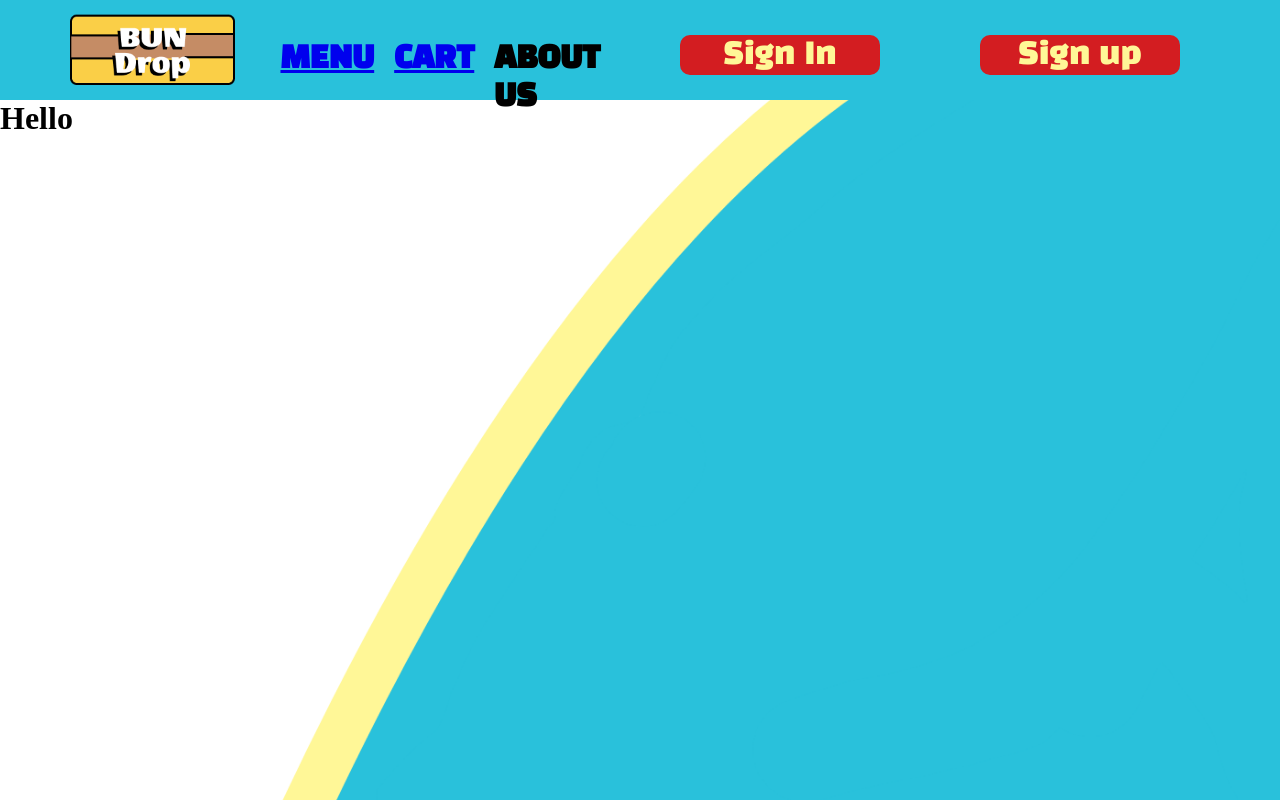
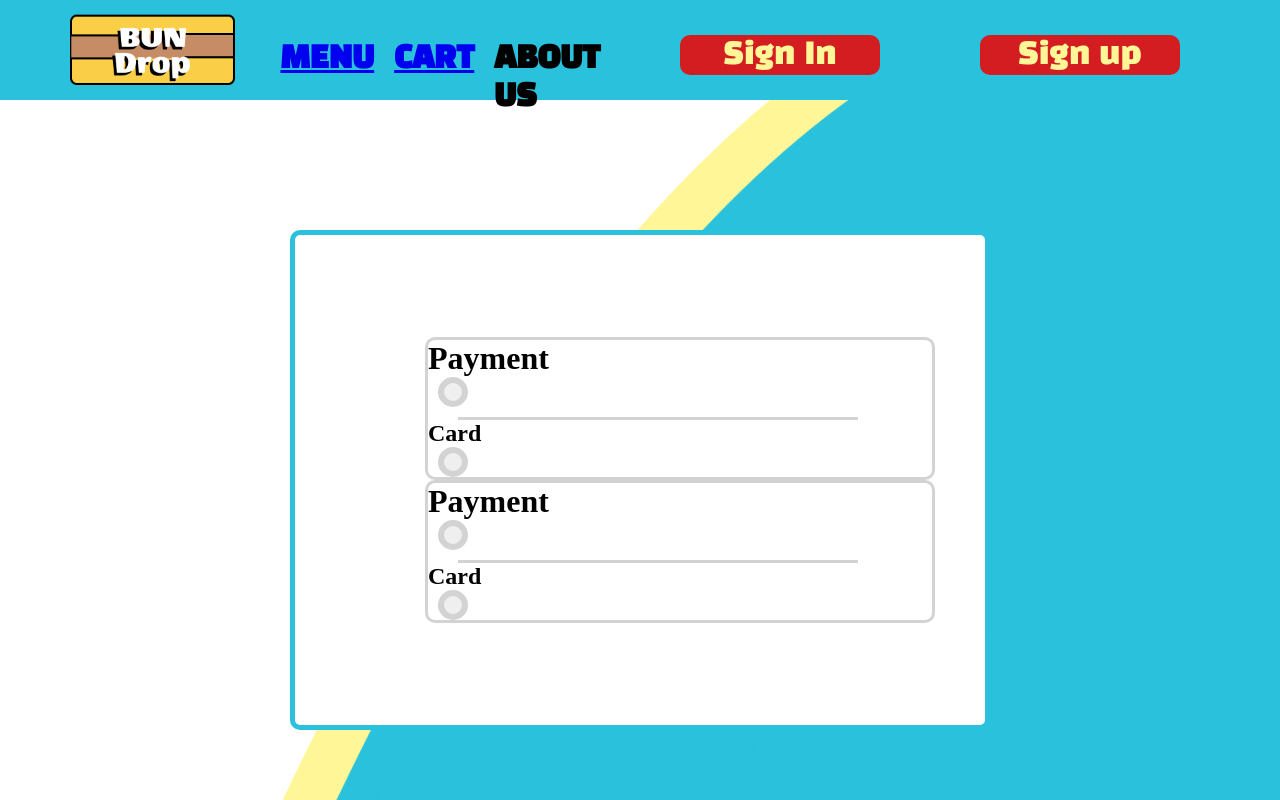
Before and after one commit to NorahBin/bun-drop, a React (Vite) app: page /conformationpage in a window 1280 px wide. Built offline with nearby package versions, Linux system fonts and the light colour scheme.

Commit message:
payment component fixed

```diff
--- a/menu.json
+++ b/menu.json
@@ -64,7 +64,13 @@
       "quantity": 1
     }
   ],
-  "users": [],
+  "users": [
+    {
+      "id": "01f4",
+      "name": "user",
+      "password": "password"
+    }
+  ],
   "mostPopular": [
     {
       "id": 7,
--- a/src/App.css
+++ b/src/App.css
@@ -105,6 +105,28 @@ body {
   padding-left: 80px;
   padding-right: 80px;
   margin-top: 20px;
+}
+
+.conformation-container {
+  min-height: 50vh;
+  display: flex;
+  margin-top: 100px;
+  justify-content: center;
+  align-items: center;
+}
+
+.conformation-box {
+  margin-top: 30px;
+  width: 700px;
+  min-height: 500px;
+  display: flex;
+  flex-direction: column;
+  justify-content: center;
+  align-items: center;
+  border-radius: 10px;
+  background-color: white;
+  border: #29c1db solid 5px;
+  box-sizing: border-box; /* Ensures padding and border are included in the element's total width and height */
 }
 
 .card-container {
@@ -512,7 +534,6 @@ body {
 
 .checkout-items-container {
   width: 800px;
-  height: 500px;
   border: #29c1db solid 5px;
   background-color: white;
   border-radius: 10px;
@@ -528,7 +549,7 @@ body {
 
 .checkout-pay-box{
 
-  height: 180px;
+  /* height: 180px; */
   width: 510px;
     border: lightgrey solid 3px;
     border-radius: 10px;
--- a/src/App.jsx
+++ b/src/App.jsx
@@ -11,7 +11,7 @@ import CartPage from "./pages/CartPage";
 import CheckoutPage from "./pages/CheckoutPage";
 import ConformationPage from "./pages/ConformationPage";
 import SignUpPage from "./pages/SignUpPage";
-
+import SignInPage from "./pages/SignInPage";
 
 function App() {
   return (
@@ -27,6 +27,7 @@ function App() {
           <Route path="/checkoutpage" element={<CheckoutPage />} />
           <Route path="/conformationpage" element={<ConformationPage />} />
           <Route path="/signuppage" element={<SignUpPage />} />
+          <Route path="/signinpage" element={<SignInPage />} />
         </Routes>
       </Router>
 
--- a/src/components/CheckoutComponent.jsx
+++ b/src/components/CheckoutComponent.jsx
@@ -56,11 +56,14 @@ function CheckoutComponent() {
         <div className="total-price-container">
           <div className="total-price-title">Total:</div>
           <div className="price">{totalPrice}</div>
+
         </div>
 
         <div className="checkout-pay-container">
           <PaymentComponent />
         </div>
+
+
       </div>
     </div>
   );
--- a/src/components/ConformationComponent.jsx
+++ b/src/components/ConformationComponent.jsx
@@ -1,6 +1,38 @@
-import React from 'react';
+
+import React from "react";
+import PaymentComponent from "./PaymentComponent";
 function ConformationComponent() {
-    return ( <h1>Hello</h1>);
+  return (
+    <>
+      <div className="conformation-container">
+        <div className="conformation-box">
+          <PaymentComponent />
+          <PaymentComponent />
+
+        </div>
+      </div>
+    </>
+  );
 }
 
 export default ConformationComponent;
+
+
+// import React from "react";
+// import PaymentComponent from "./PaymentComponent";
+
+// function ConformationComponent() {
+//   return (
+//     <>
+//       <div className="conformation-container">
+//         <div className="conformation-box">
+//           <PaymentComponent />
+//           <PaymentComponent />
+//           <PaymentComponent />
+//         </div>
+//       </div>
+//     </>
+//   );
+// }
+
+// export default ConformationComponent;
--- a/src/components/PaymentComponent.jsx
+++ b/src/components/PaymentComponent.jsx
@@ -21,12 +21,41 @@ function PaymentComponent() {
     // You can add any additional logic here
   };
 
-  const handlePayment = () => {
+const handlePayment = () => {
+  // // Retrieve input values
+  // const cardNumber = document.getElementById("cardNumber").value;
+  // const expiryDate = document.getElementById("expiryDate").value;
+  // const cvv = document.getElementById("cvv").value;
+  // const cardHolderName = document.getElementById("cardHolderName").value;
 
+  // // Define regex patterns for validation
+  // const cardNumberPattern = /^[0-9]{16}$/; // 16 digits
+  // const expiryDatePattern = /^(0[1-9]|1[0-2])\/?([0-9]{2})$/; // MM/YY format
+  // const cvvPattern = /^[0-9]{3}$/; // 3 digits
+  // const namePattern = /^[a-zA-Z\s]*$/; // Letters and spaces
 
-    // Navigate to the confirmation page
-    navigate("/conformationpage");
-  };
+  // // Validate inputs
+  // if (!cardNumberPattern.test(cardNumber)) {
+  //   alert("Invalid card number. It must be 16 digits.");
+  //   return;
+  // }
+  // if (!expiryDatePattern.test(expiryDate)) {
+  //   alert("Invalid expiry date. Use MM/YY format.");
+  //   return;
+  // }
+  // if (!cvvPattern.test(cvv)) {
+  //   alert("Invalid CVV. It must be 3 digits.");
+  //   return;
+  // }
+  // if (!namePattern.test(cardHolderName)) {
+  //   alert("Invalid cardholder name. Only letters and spaces are allowed.");
+  //   return;
+  // }
+
+  // If all validations pass, navigate to the confirmation page
+  navigate("/conformationpage");
+};
+
 
   const navigate = useNavigate(); // Initialize useNavigate hook
 
@@ -63,20 +92,18 @@ function PaymentComponent() {
                 id="cardNumber" // Add an id to the input for accessing it later
               />
 
-
               <h3>Expiry date:</h3>
 
-              <input type="text" placeholder="Expiry Date" />
+              <input id="expiryDate" type="text" placeholder="MM/YY" />
 
               <h3>CVV:</h3>
 
-              <input type="text" placeholder="CVV"  />
+              <input id="cvv" type="text" placeholder="CVV" />
 
               <h3>Card holder name:</h3>
 
-              <input type="text" placeholder="Cardholder Name" />
-              <button onClick={handlePayment} >Pay</button>
-
+              <input id="cardHolderName" type="text" placeholder="Cardholder Name" />
+              <button onClick={handlePayment}>Pay</button>
             </div>
           </div>
         )}
@@ -86,113 +113,3 @@ function PaymentComponent() {
 }
 
 export default PaymentComponent;
-
-// import React, { useState } from "react";
-// import { useNavigate } from "react-router-dom"; // Import useNavigate hook
-
-// function PaymentComponent() {
-//   // State for managing the visibility of Swish inputs
-//   const [showSwishInputs, setShowSwishInputs] = useState(false);
-
-//   // State for managing the visibility of Card inputs
-//   const [showCardInputs, setShowCardInputs] = useState(false);
-//   // State for managing the invalid input message
-//   const [invalidInputMessage, setInvalidInputMessage] = useState("");
-
-//   // Function to toggle visibility of Swish inputs
-//   const toggleSwishInputs = () => {
-//     setShowSwishInputs(!showSwishInputs);
-//     // You can add any additional logic here
-//   };
-
-//   // Function to toggle visibility of Card inputs
-//   const toggleCardInputs = () => {
-//     setShowCardInputs(!showCardInputs);
-//     // You can add any additional logic here
-//   };
-
-//   const handlePayment = () => {
-//     // Perform any necessary payment logic here...
-//     // Check if the card number input has exactly 15 characters
-//     const cardNumberInput = document.getElementById("cardNumber");
-//     if (cardNumberInput.value.length !== 15) {
-//       setInvalidInputMessage(
-//         "Invalid input: Card number must be exactly 15 characters."
-//       );
-//       return; // Do not proceed with payment if input is invalid
-//     }
-
-//     // Check if the CVV input has more than 3 characters
-//     const cvvInput = document.getElementById("cvv");
-//     if (cvvInput.value.length > 3) {
-//       setInvalidInputMessage("Invalid input: CVV must be maximum 3 numbers.");
-//       return; // Do not proceed with payment if input is invalid
-//     }
-
-//     // Clear any previous invalid input message
-//     setInvalidInputMessage("");
-
-//     // Navigate to the confirmation page
-//     navigate("/confirmationpage");
-//   };
-
-//   const navigate = useNavigate(); // Initialize useNavigate hook
-
-//   return (
-//     <div className="checkout-pay-container">
-//       <div className="checkout-pay-box">
-//         <h1>Payment</h1>
-
-//         <button
-//           className="checkout-circle-button"
-//           onClick={toggleSwishInputs}
-//         ></button>
-//         <input
-//           type="text"
-//           style={{ display: showSwishInputs ? "block" : "none" }}
-//         />
-
-//         <div className="checkout-grey-line"></div>
-
-//         <h2>Card</h2>
-
-//         <button
-//           className="checkout-circle-button"
-//           onClick={toggleCardInputs}
-//         ></button>
-//         {showCardInputs && (
-//           <div className="card-payment">
-//             <div className="input-container">
-//               <h3>Card number:</h3>
-
-//               <input
-//                 type="text"
-//                 placeholder="Card Number"
-//                 id="cardNumber" // Add an id to the input for accessing it later
-//               />
-//               {invalidInputMessage && (
-//                 <p className="invalid-input">{invalidInputMessage}</p>
-//               )}
-
-//               <h3>Expiry date:</h3>
-
-//               <input type="text" placeholder="Expiry Date" />
-
-//               <h3>CVV:</h3>
-
-//               <input type="text" placeholder="CVV" id="cvv" />
-
-//               <h3>Card holder name:</h3>
-
-//               <input type="text" placeholder="Cardholder Name" />
-//               <button onClick={handlePayment}>Pay</button>
-//               {/* Display invalid input message */}
-//             </div>
-//           </div>
-//         )}
-//       </div>
-//     </div>
-//   );
-// }
-
-// export default PaymentComponent;
--- /dev/null
+++ b/src/components/SignInComponent.jsx
@@ -0,0 +1,6 @@
+import React from 'react';
+function SignInComponent() {
+    return ( <>Sign in page</> );
+}
+
+export default SignInComponent;
--- a/src/components/SignUpComponent.jsx
+++ b/src/components/SignUpComponent.jsx
@@ -1,6 +1,58 @@
-import React from 'react';
+import React from "react";
+import { useState } from "react";
+
 function SignUpComponent() {
-    return ( <><h1>Sign up</h1></> );
+  const [name, setName] = useState("");
+  const [password, setPassword] = useState(""); // Add state for password
+
+  function handleNameChange(e) {
+    setName(e.target.value);
+  }
+
+
+
+  function handlePasswordChange(e) {
+    // Add handler for password change
+    setPassword(e.target.value);
+  }
+
+  function handleSubmitForm(e) {
+    e.preventDefault();
+
+    //Skicka vår nya user till en databas
+    const postOptions = {
+      method: "POST",
+      headers: { "Content-Type": "application/json" },
+      body: JSON.stringify({ name: name, password: password }), // Include password in the POST request
+    };
+
+    fetch("http://localhost:3000/users", postOptions);
+
+    //Städa upp inputs
+    setName("");
+    setPassword(""); // Clear password input
+  }
+
+  return (
+    <>
+      <form onSubmit={handleSubmitForm}>
+        <input
+          type="text"
+          placeholder="Name"
+          onChange={handleNameChange}
+          value={name}
+        />
+
+        <input
+          type="password"
+          placeholder="Password"
+          onChange={handlePasswordChange}
+          value={password}
+        />
+        <button type="submit">Register</button>
+      </form>
+    </>
+  );
 }
 
 export default SignUpComponent;
--- /dev/null
+++ b/src/pages/SignInPage.jsx
@@ -0,0 +1,7 @@
+import React from 'react';
+import SignInComponent from '../components/SignInComponent';
+function SignInPage() {
+    return ( <><SignInComponent/></> );
+}
+
+export default SignInPage;
```
